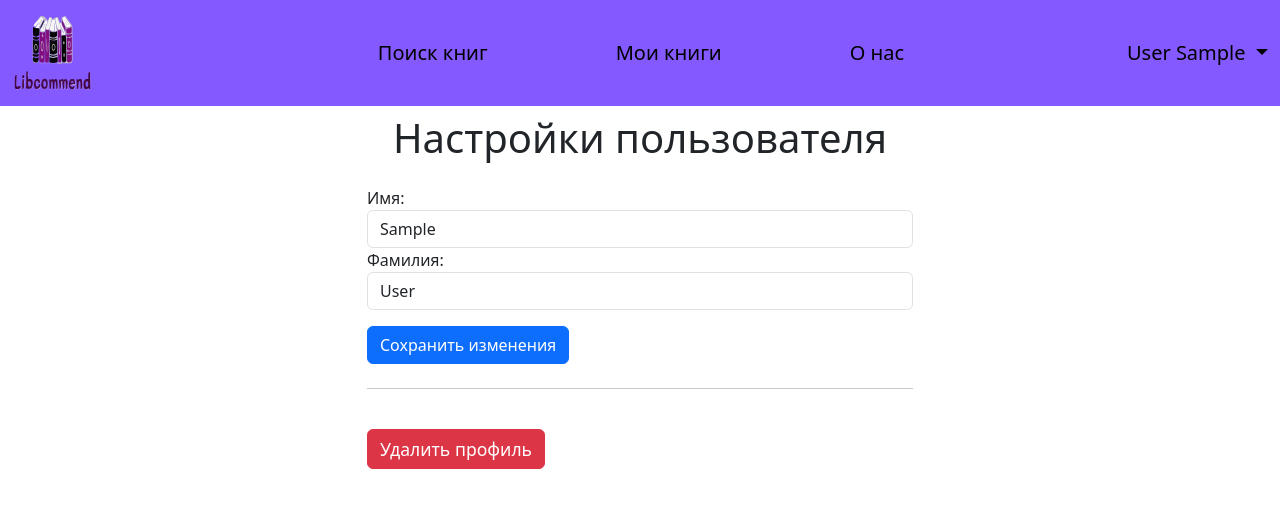
After one commit to malivasileva/libcom, a Django app: page /users/settings/ in a window 1280 px wide. The commit adds this page. Shown: the top 508 px of the page. Run offline with Django 4.2, Linux system fonts and the light colour scheme; the visitor is signed in with stand-in values (Sample User, id 1); some libraries are stand-ins or nearby versions.

Commit message:
Settings

```diff
--- a/libcom/main/templates/main/user-info.html
+++ b/libcom/main/templates/main/user-info.html
@@ -6,7 +6,7 @@
             {{ user.first_name }}
         </a>
         <div class="dropdown-menu dropdown-menu-right" aria-labelledby="navbarDropdown">
-            <a class="dropdown-item" href="#">Настройки</a>
+            <a class="dropdown-item" href="{% url 'users:settings' %}">Настройки</a>
             <div class="dropdown-divider"></div>
             <form action="{% url 'users:logout' %}" method="post" class="dropdown-item p-0 m-0">
                 {% csrf_token %}
--- a/libcom/users/forms.py
+++ b/libcom/users/forms.py
@@ -32,3 +32,14 @@ class SignupForm(UserCreationForm):
             'password1': 'Пароль',
             'password2': 'Повторите пароль'
         }
+
+
+
+class UserUpdateForm(forms.ModelForm):
+    # Добавляем поля для имени и фамилии
+    first_name = forms.CharField(max_length=30, required=True)
+    last_name = forms.CharField(max_length=30, required=True)
+
+    class Meta:
+        model = get_user_model()
+        fields = ['first_name', 'last_name']
--- /dev/null
+++ b/libcom/users/templates/users/settings.html
@@ -0,0 +1,39 @@
+{% extends 'main/layout.html' %}
+
+{% block title %} Libcommend {% endblock %}
+
+{% block content %}
+
+<div class="container">
+    <div class="row justify-content-center">
+        <div class="col-md-6">
+            <h1 class="text-center mb-4">Настройки пользователя</h1>
+
+            <!-- Форма изменения имени и фамилии -->
+            <form action="{% url 'users:settings' %}" method="post">
+                {% csrf_token %}
+
+                <div class="form-group">
+                    <label for="first_name">Имя:</label>
+                    <input type="text" class="form-control" id="first_name" name="first_name" value="{{ user_form.first_name.value }}">
+                </div>
+
+                <div class="form-group">
+                    <label for="last_name">Фамилия:</label>
+                    <input type="text" class="form-control" id="last_name" name="last_name" value="{{ user_form.last_name.value }}">
+                </div>
+
+                <button type="submit" class="btn btn-primary btn-block mt-3">Сохранить изменения</button>
+            </form>
+
+            <hr class="my-4">
+
+            <form method="POST" action="{% url 'users:delete_profile' %}">
+                {% csrf_token %}
+                <button type="submit" class="btn btn-danger btn-block mt-3" style="font-size: 1.1rem;">Удалить профиль</button>
+            </form>
+        </div>
+    </div>
+</div>
+
+{% endblock %}
--- a/libcom/users/urls.py
+++ b/libcom/users/urls.py
@@ -7,5 +7,8 @@ app_name = "users"
 urlpatterns = [
     path('login/', views.LoginUser.as_view(), name='login'),
     path('signup/', views.CreateUser.as_view(), name='signup'),
-    path('logout/', LogoutView.as_view(next_page='/'), name='logout')
+    path('logout/', LogoutView.as_view(next_page='/'), name='logout'),
+    path('delete_profile/', views.delete_profile, name='delete_profile'),
+    path('settings/',  views.settings_view, name='settings')
+#path('settings/',  views.settings_view, name='settings')
     ]
--- a/libcom/users/views.py
+++ b/libcom/users/views.py
@@ -1,15 +1,13 @@
-from django.contrib.auth.forms import AuthenticationForm
+from django.contrib import messages
+from django.contrib.auth import logout
 from django.contrib.auth.views import LoginView
-from django.http import HttpResponse
-from django.shortcuts import render
+from django.shortcuts import render, redirect
 from django.urls import reverse_lazy
 from django.views.generic import CreateView
-from django.shortcuts import render, redirect
-from django.contrib.auth import login
-from django.contrib import messages
-from .forms import SignupForm
+from django.contrib.auth.forms import PasswordChangeForm
+from django.contrib.auth import update_session_auth_hash
 
-from .forms import LoginUserForm, SignupForm
+from .forms import LoginUserForm, SignupForm, UserUpdateForm
 
 
 class LoginUser(LoginView):
@@ -39,3 +37,43 @@ class CreateUser(CreateView):
         messages.error(self.request, "Ошибка регистрации. Проверьте данные.")
         context = self.get_context_data(form=form)
         return self.render_to_response(context)
+
+
+def settings_view(request):
+    if request.method == 'POST':
+        # Форма изменения имени и фамилии
+        if 'first_name' in request.POST and 'last_name' in request.POST:
+            user_form = UserUpdateForm(request.POST, instance=request.user)
+            if user_form.is_valid():
+                user_form.save()
+                messages.success(request, 'Ваши данные были обновлены!')
+                return redirect('users:settings')
+            else:
+                messages.error(request, 'Ошибка при обновлении данных.')
+
+        # Форма изменения пароля
+        elif 'password1' in request.POST:
+            password_form = PasswordChangeForm(user=request.user, data=request.POST)
+            if password_form.is_valid():
+                password_form.save()
+                update_session_auth_hash(request, password_form.user)  # Обновляем сессию
+                messages.success(request, 'Пароль был успешно изменен!')
+                return redirect('users:settings')
+            else:
+                messages.error(request, 'Ошибка при смене пароля.')
+
+    else:
+        # Для GET-запроса создаем формы
+        user_form = UserUpdateForm(instance=request.user)  # Форма для имени и фамилии
+        password_form = PasswordChangeForm(user=request.user)  # Форма для смены пароля
+
+    return render(request, 'users/settings.html', {'user_form': user_form, 'password_form': password_form})
+
+
+
+
+def delete_profile(request):
+    if request.method == 'POST':
+        request.user.delete()
+        logout(request)
+        return redirect('home')  # Перенаправляем на главную страницу
```
Also changed, not shown: libcom/main/views.py (+2 -32 lines).
